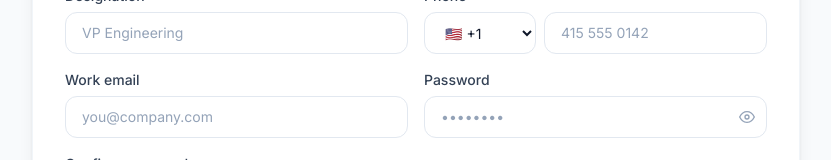
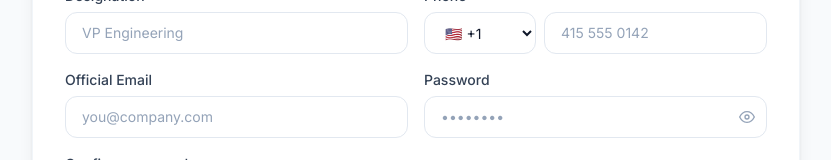
Before and after one commit to pavaniqpact/Taas-Frontend-Design, a React (Vite) app: page /create-account in a window 1280 px wide. Shown: the part 387-547 px from the top of the page, without its empty margins (224-1055 px from the left). Built offline with nearby package versions, Linux system fonts and the light colour scheme.

Commit message:
fix(auth): restrict client registration and update email field label

```diff
--- a/src/modules/auth/pages/CreateAccountPage.tsx
+++ b/src/modules/auth/pages/CreateAccountPage.tsx
@@ -82,7 +82,9 @@ export function CreateAccountPage() {
               )}
             />
 
-            <Input label="Work email"  type="email" placeholder="you@company.com" error={errors.email?.message} {...register('email')} />
+            {/* ── Changed from "Work email" to "Official Email" ── */}
+            <Input label="Official Email" type="email" placeholder="you@company.com" error={errors.email?.message} {...register('email')} />
+
             <div>
               <PasswordInput label="Password" placeholder="••••••••" error={errors.password?.message} {...register('password')} />
               {pw && (
--- a/src/modules/auth/pages/LoginPage.tsx
+++ b/src/modules/auth/pages/LoginPage.tsx
@@ -27,11 +27,6 @@ export function LoginPage() {
   const [role, setRole] = useState<Role>('client');
   const [formErr, setFormErr] = useState<string | null>(null);
 
-  // ── Navigate AFTER React has re-rendered with the new user ──────────────
-  // Putting navigate() inside the submit handler fires before setUser() has
-  // caused a re-render, so ProtectedRoute would see null and bounce back.
-  // Watching `user` in useEffect guarantees we navigate only once the context
-  // value has updated.
   useEffect(() => {
     if (!user) return;
     const dest =
@@ -48,7 +43,6 @@ export function LoginPage() {
     try {
       const u = await login(v.email, v.password, role);
       push({ type: 'success', title: 'Login successful', description: `Welcome back, ${u.firstName}!` });
-      // ← do NOT call navigate() here; the useEffect above handles it
     } catch (e) {
       setFormErr((e as Error).message);
       push({ type: 'error', title: 'Login failed', description: (e as Error).message });
@@ -64,7 +58,7 @@ export function LoginPage() {
 
   return (
     <div className="grid min-h-screen lg:grid-cols-2">
-      {/* ── Left brand panel ──────────────────────────────────────────── */}
+      {/* ── Left brand panel ── */}
       <div className="relative hidden overflow-hidden bg-secondary lg:flex lg:flex-col">
         <div className="absolute inset-0 opacity-30"
           style={{ backgroundImage: 'radial-gradient(600px 300px at 20% 10%,rgba(37,99,235,0.6),transparent),radial-gradient(500px 300px at 90% 90%,rgba(6,182,212,0.5),transparent)' }} />
@@ -98,7 +92,7 @@ export function LoginPage() {
         </div>
       </div>
 
-      {/* ── Right form ────────────────────────────────────────────────── */}
+      {/* ── Right form ── */}
       <div className="flex items-center justify-center p-6 sm:p-10 bg-surface">
         <motion.div initial={{ opacity: 0, y: 16 }} animate={{ opacity: 1, y: 0 }}
           transition={{ duration: 0.4 }} className="w-full max-w-md">
@@ -151,12 +145,16 @@ export function LoginPage() {
             </Button>
           </form>
 
+          {/* ── Only clients can self-register ── */}
+          {role === 'client' && (
             <p className="mt-6 text-center text-sm text-slate-500">
               New to Qpact?{' '}
               <Link to="/create-account" className="font-semibold text-primary hover:underline">
                 Create an account
               </Link>
             </p>
+          )}
+
         </motion.div>
       </div>
     </div>
```
Lines whose indentation alone changed are shown as unchanged.
